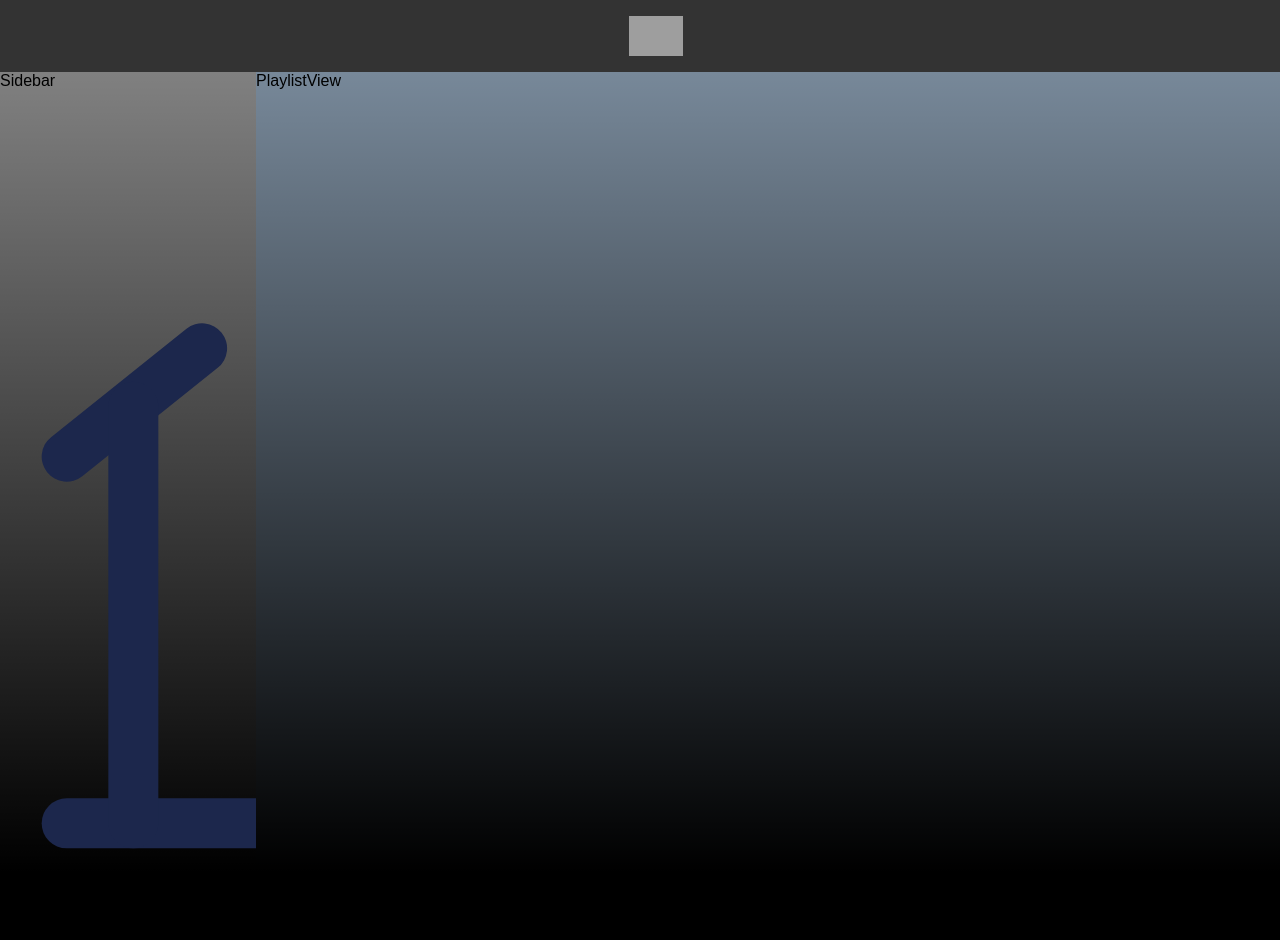
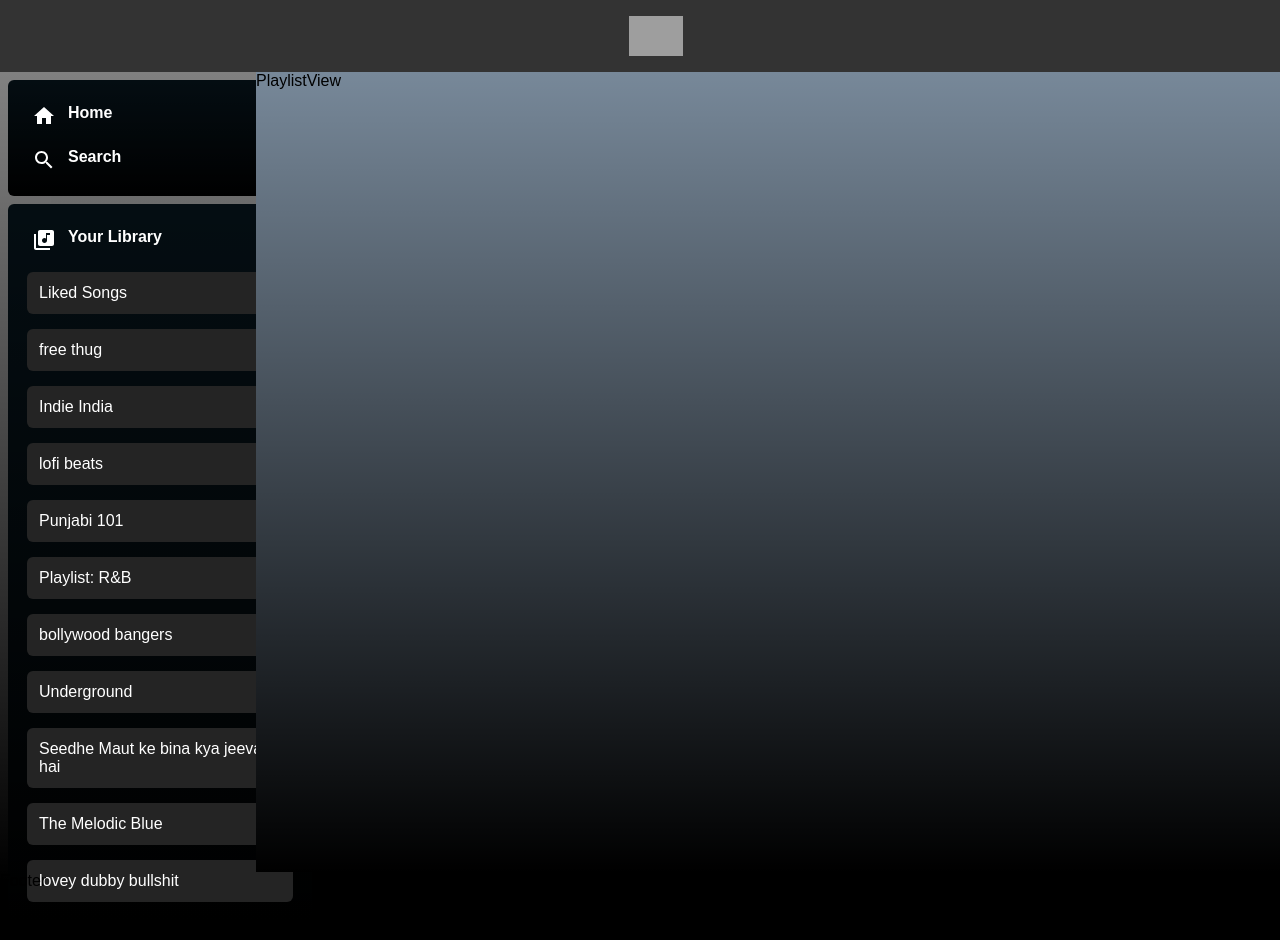
Before and after one commit to sanskarmalkhede/Spotify-Clone, a React (Vite) app: page / in a window 1280 px wide. Shown: the top 940 px of the page. Built offline with nearby package versions, Linux system fonts and the light colour scheme; grey boxes are pictures that could not be loaded.

Commit message:
sidebar functionality and styling

```diff
--- a/package.json
+++ b/package.json
@@ -10,6 +10,10 @@
     "preview": "vite preview"
   },
   "dependencies": {
+    "@emotion/react": "^11.11.3",
+    "@emotion/styled": "^11.11.0",
+    "@mui/icons-material": "^5.15.4",
+    "@mui/material": "^5.15.4",
     "react": "^18.2.0",
     "react-dom": "^18.2.0"
   },
--- a/src/components/Sidebar.css
+++ b/src/components/Sidebar.css
@@ -0,0 +1,39 @@
+.sidebar {
+  color: white;
+  width: 100%;
+}
+.block-1 {
+  background: linear-gradient(transparent, black);
+  background-color: #040D12;
+  border-radius: 6px;
+  width: 37vh;
+  margin: 8px;
+  padding: 4px;
+}
+.block-2 {
+  background: linear-gradient(transparent, black);
+  background-color: #040D12;
+  border-radius: 6px;
+  width: 37vh;
+  margin: 8px;
+  padding: 4px;
+}
+.sidebar-items {
+  display: flex;
+  align-self: start;
+  margin: 20px;
+  gap: 12px;
+  font-weight: bold;
+  cursor: pointer;
+}
+.sidebar-playlists {
+  display: flex;
+  align-self: start;
+  margin: 15px;
+  gap: 8px;
+  font-weight: light;
+  cursor: pointer;
+  background-color: #242424;
+  padding: 12px;
+  border-radius: 6px;
+}
--- a/src/components/Sidebar.jsx
+++ b/src/components/Sidebar.jsx
@@ -1,11 +1,48 @@
 import React from 'react';
-import { ReactComponent as HomeIcon } from '../assets/HomeIcon.svg';
+import './Sidebar.css';
+// Material UI Icons
+// https://mui.com/material-ui/material-icons/
+import HomeIcon from '@mui/icons-material/Home';
+import SearchIcon from '@mui/icons-material/Search';
+import LibraryMusicIcon from '@mui/icons-material/LibraryMusic';
+
+const myPlaylist = [
+  { id: 1, name: 'Liked Songs' },
+  { id: 2, name: 'free thug' },
+  { id: 3, name: 'Indie India' },
+  { id: 4, name: 'lofi beats' },
+  { id: 5, name: 'Punjabi 101' },
+  { id: 6, name: 'Playlist: R&B' },
+  { id: 7, name: 'bollywood bangers' },
+  { id: 8, name: 'Underground' },
+  { id: 9, name: 'Seedhe Maut ke bina kya jeevan hai' },
+  { id: 10, name: 'The Melodic Blue' },
+  { id: 11, name: 'lovey dubby bullshit' }
+];
 
 export const Sidebar = () => {
   return (
     <>
-      <div>Sidebar</div>
-      <HomeIcon />
+      <div className='sidebar'>
+        <div className="block-1">
+          <div className="sidebar-items"><HomeIcon /> Home</div>
+          <div className="sidebar-items"><SearchIcon /> Search</div>
+        </div>
+        <div className="block-2"><div className="sidebar-items"><LibraryMusicIcon /> Your Library</div>
+
+          <div className="sidebar-options">
+            {
+              myPlaylist.map((item) => {
+                return (
+                  <div className="sidebar-playlists" key={item.id}>
+                    {item.name}
+                  </div>
+                )
+              })
+            }
+          </div>
+        </div>
+      </div>
     </>
   );
 };
```
Also changed, not shown: 1 other file (tests, documents, lock files or other folders).
